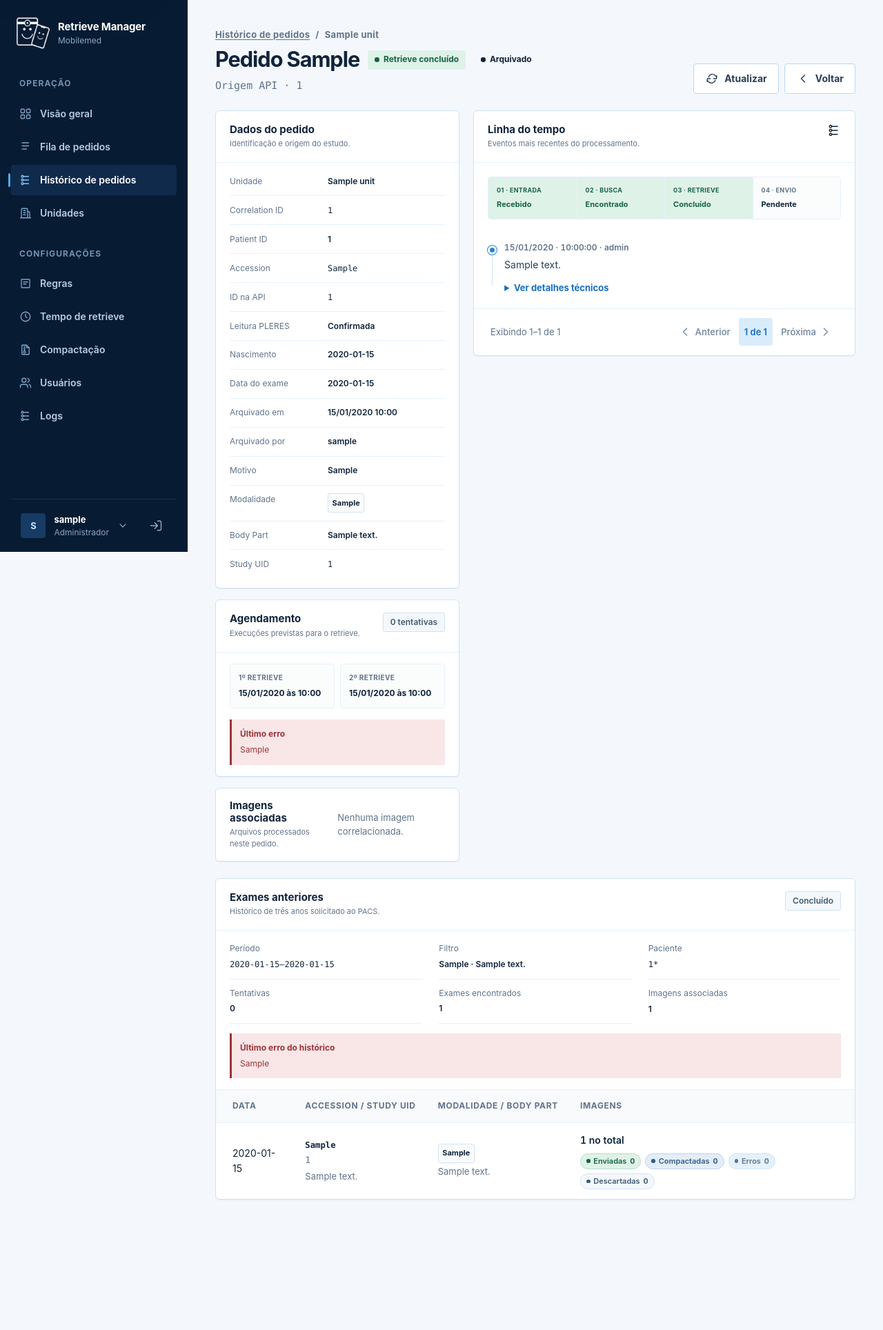
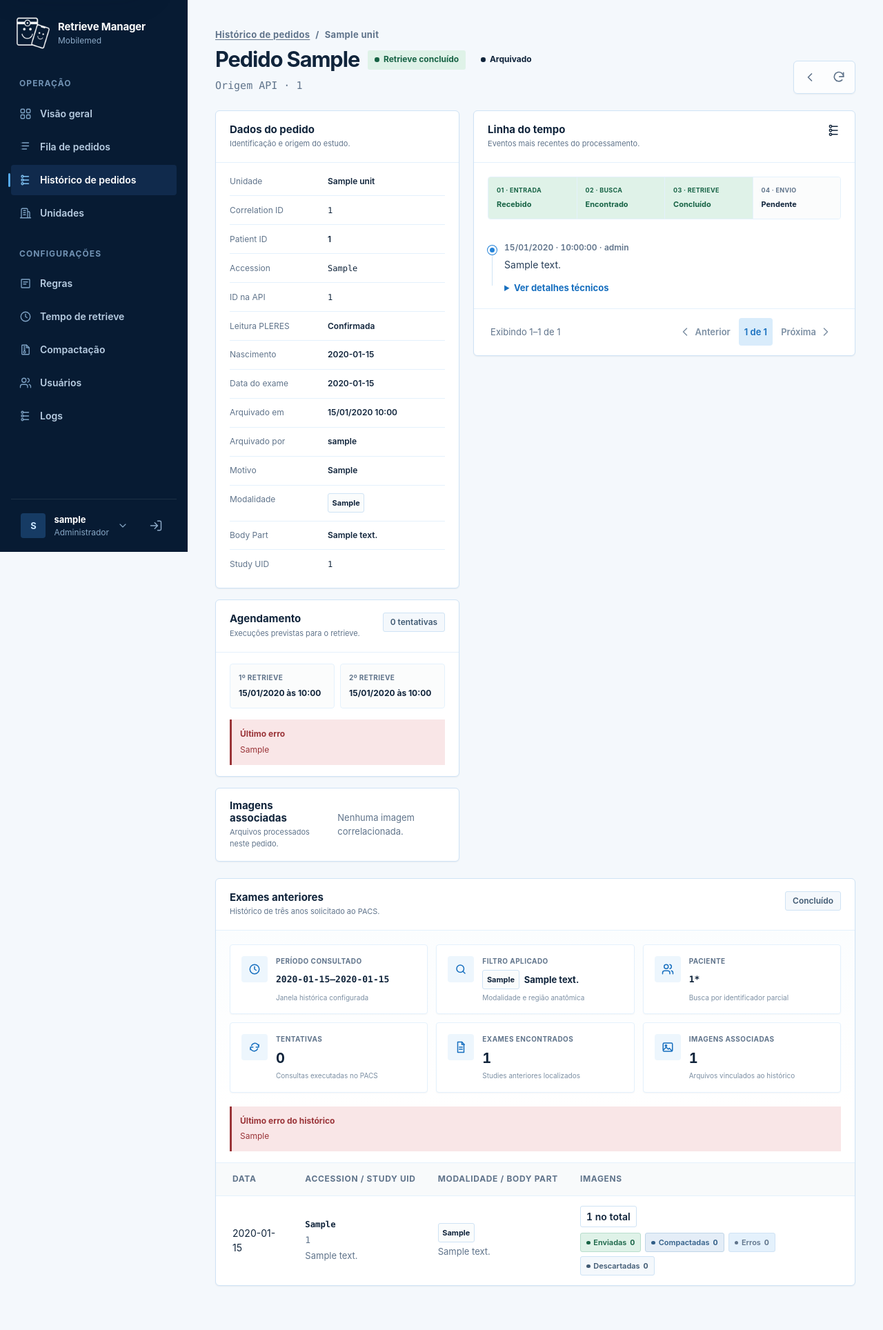
Before and after one commit to LucasMobile/RetrieveManager, a FastAPI app: page /orders/1 in a window 1280 px wide. Shown: the whole page at 69% size. Before the commit the page ends 1739 px from the top, so only its background shows below. Run offline with FastAPI, Linux system fonts and the light colour scheme; the visitor is signed in with stand-in values (Sample User, id 1); tables that the repository leaves empty hold one stand-in row (values such as "Sample post"); some libraries are stand-ins or nearby versions.

Commit message:
Improve order detail actions and history layout

```diff
--- a/app/static/app.css
+++ b/app/static/app.css
@@ -544,17 +544,31 @@ input[type="checkbox"] { width: 1.125rem; min-height: 1.125rem; accent-color: va
 .retrieve-schedule span { display: block; color: var(--color-neutral-600); font-size: .625rem; font-weight: 650; letter-spacing: .04em; text-transform: uppercase; }
 .retrieve-schedule strong { display: block; margin-top: .35rem; font-size: .75rem; }
 .order-error { display: grid; gap: .25rem; margin: 0 1.25rem var(--space-4); padding: var(--space-3); border-left: .1875rem solid var(--color-danger-700); background: var(--color-danger-100); color: var(--color-danger-700); font-size: .75rem; }
-.order-history-summary { display: grid; grid-template-columns: repeat(3, minmax(0, 1fr)); gap: 0 var(--space-6); }
-.order-history-summary > div { grid-template-columns: 1fr; gap: .25rem; }
-.order-history-panel__actions { padding: 0 1.25rem var(--space-5); }
+.order-detail-actions { gap: var(--space-3); }
+.order-detail-actions__group { display: inline-flex; align-items: center; gap: .25rem; padding: .25rem; border: 1px solid var(--color-neutral-200); border-radius: var(--radius-lg); background: rgba(255, 255, 255, .72); box-shadow: var(--shadow-xs); }
+.order-detail-actions__group--operations { border-color: #bfd5e8; background: var(--color-primary-50); }
+.order-action-icon { width: 2.375rem; height: 2.375rem; border-radius: var(--radius-md); }
+.order-action-icon .icon { width: 1.25rem; height: 1.25rem; stroke-width: 2; }
+.order-action-icon--primary { color: var(--color-primary-700); }
+.order-action-icon--primary:hover, .order-action-icon--primary:focus-visible { border-color: #a9cce4; background: var(--color-white); }
+.order-panel__header-actions { display: flex; align-items: center; gap: var(--space-2); }
+.order-history-summary { display: grid; grid-template-columns: repeat(3, minmax(0, 1fr)); gap: var(--space-3); padding: var(--space-5) 1.25rem; background: linear-gradient(180deg, #fbfdfe 0%, var(--color-white) 100%); }
+.order-history-summary > .history-metric { display: grid; grid-template-columns: 2.375rem minmax(0, 1fr); gap: var(--space-3); min-width: 0; min-height: 6.25rem; padding: var(--space-4); border: 1px solid var(--color-neutral-100); border-radius: var(--radius-md); background: var(--color-white); box-shadow: 0 1px 2px rgba(7, 31, 49, .04); }
+.history-metric__icon { display: grid; width: 2.375rem; height: 2.375rem; place-items: center; border-radius: var(--radius-md); background: var(--color-primary-50); color: var(--color-primary-700); }
+.history-metric__icon .icon { width: 1.125rem; height: 1.125rem; stroke-width: 2; }
+.history-metric__content { min-width: 0; }
+.history-metric__label { display: block; color: var(--color-neutral-600); font-size: .625rem; font-weight: 700; letter-spacing: .045em; text-transform: uppercase; }
+.history-metric__value { display: flex; min-height: 1.75rem; align-items: center; gap: .45rem; margin-top: .3rem; overflow-wrap: anywhere; color: var(--color-neutral-950); font-size: .8125rem; font-weight: 680; }
+.history-metric__number { font-size: 1.25rem; font-variant-numeric: tabular-nums; line-height: 1; }
+.history-metric__hint { display: block; margin-top: .35rem; color: var(--color-neutral-500); font-size: .625rem; line-height: 1.35; }
 .order-history-panel__empty { margin: 0; padding: var(--space-5) 1.25rem; }
 .order-history-table { border-top: 1px solid var(--color-neutral-100); }
 .order-history-table .data-table { min-width: 56rem; }
-.image-total { font-variant-numeric: tabular-nums; }
-.image-status-badges { display: flex; flex-wrap: wrap; gap: .375rem; margin-top: .5rem; }
+.image-total { display: inline-flex; min-height: 1.75rem; align-items: center; padding: .25rem .5rem; border: 1px solid var(--color-neutral-200); border-radius: var(--radius-sm); background: var(--color-white); font-variant-numeric: tabular-nums; }
+.image-status-badges { display: flex; flex-wrap: wrap; align-items: stretch; gap: .375rem; margin-top: .5rem; }
 .image-status-badge {
-  display: inline-flex; align-items: center; gap: .3rem; padding: .25rem .5rem;
-  border: 1px solid transparent; border-radius: 999px; font-size: .6875rem;
+  display: inline-flex; min-height: 1.75rem; align-items: center; gap: .3rem; padding: .25rem .5rem;
+  border: 1px solid transparent; border-radius: var(--radius-sm); font-size: .6875rem;
   font-weight: 600; line-height: 1.2; white-space: nowrap;
 }
 .image-status-badge::before { width: .35rem; height: .35rem; flex: 0 0 auto; border-radius: 50%; background: currentColor; content: ""; }
@@ -1141,7 +1155,9 @@ input[type="checkbox"] { width: 1.125rem; min-height: 1.125rem; accent-color: va
   .logs-filter__search { grid-column: auto; }
   .logs-table-card__header { align-items: flex-start; flex-direction: column; }
   .orders-table-card__header { align-items: flex-start; flex-direction: column; }
-  .order-detail-header .page-header__actions, .order-detail-header .inline-form { width: 100%; }
+  .order-detail-header .page-header__actions { width: 100%; }
+  .order-detail-header .inline-form { width: auto; }
+  .order-detail-actions { justify-content: flex-end; }
   .order-detail-title { align-items: flex-start; flex-direction: column; }
   .order-data-list > div { grid-template-columns: 1fr; gap: .2rem; }
   .retrieve-schedule, .flow-progress { grid-template-columns: 1fr 1fr; }
--- a/app/templates/base.html
+++ b/app/templates/base.html
@@ -9,7 +9,7 @@
   <link rel="icon" type="image/svg+xml" href="/static/favicon.svg?v=2">
   <link rel="alternate icon" type="image/x-icon" href="/static/favicon.ico?v=1">
   <title>{% block title %}Retrieve Manager{% endblock %}</title>
-  <link rel="stylesheet" href="/static/app.css?v=28">
+  <link rel="stylesheet" href="/static/app.css?v=29">
   <script src="/static/app.js?v=12" defer></script>
 </head>
 <body>
--- a/app/templates/error.html
+++ b/app/templates/error.html
@@ -8,7 +8,7 @@
   <link rel="icon" type="image/svg+xml" href="/static/favicon.svg?v=2">
   <link rel="alternate icon" type="image/x-icon" href="/static/favicon.ico?v=1">
   <title>{{ status_code }} · Retrieve Manager</title>
-  <link rel="stylesheet" href="/static/app.css?v=28">
+  <link rel="stylesheet" href="/static/app.css?v=29">
 </head>
 <body>
 <main class="error-page">
--- a/app/templates/icons.html
+++ b/app/templates/icons.html
@@ -40,6 +40,8 @@
     <path d="m8 5 11 7-11 7Z" />
   {% elif name == "retry" %}
     <path d="M20 7v5h-5M4 17v-5h5" /><path d="M6.1 9a7 7 0 0 1 11.5-2.6L20 9M4 15l2.4 2.6A7 7 0 0 0 17.9 15" />
+  {% elif name == "refresh" %}
+    <path d="M20 11a8 8 0 1 0-2.35 5.65" /><path d="M20 4v7h-7" />
   {% elif name == "rules" %}
     <rect x="4" y="4" width="16" height="16" rx="1" /><path d="M8 9h8M8 13h5" />
   {% elif name == "save" %}
--- a/app/templates/login.html
+++ b/app/templates/login.html
@@ -9,7 +9,7 @@
   <link rel="icon" type="image/svg+xml" href="/static/favicon.svg?v=2">
   <link rel="alternate icon" type="image/x-icon" href="/static/favicon.ico?v=1">
   <title>Entrar · Retrieve Manager</title>
-  <link rel="stylesheet" href="/static/app.css?v=28">
+  <link rel="stylesheet" href="/static/app.css?v=29">
   <script src="/static/app.js?v=10" defer></script>
 </head>
 <body class="login-page">
--- a/app/templates/order_detail.html
+++ b/app/templates/order_detail.html
@@ -25,24 +25,30 @@
       </div>
       <p class="page-header__description mono">Origem API{% if order.source_id %} · {{ order.source_id }}{% endif %}</p>
     </div>
-    <div class="page-header__actions">
-      <a class="btn btn--secondary" href="/orders/{{ order.id }}">{{ icon("retry") }} Atualizar</a>
+    <div class="page-header__actions order-detail-actions">
+      <div class="order-detail-actions__group" aria-label="Navegação e atualização">
+        <a class="action-icon order-action-icon" href="{{ '/orders/history' if order.archived_at else '/orders' }}" aria-label="Voltar" data-tooltip="Voltar" title="Voltar">{{ icon("arrow-left") }}</a>
+        <a class="action-icon order-action-icon" href="/orders/{{ order.id }}" aria-label="Atualizar informações" data-tooltip="Atualizar informações" title="Atualizar informações">{{ icon("refresh") }}</a>
+      </div>
       {% if user.role == 'admin' and not order.archived_at %}
+      <div class="order-detail-actions__group order-detail-actions__group--operations" aria-label="Ações do pedido">
       {% if order.study_uid %}
       <form class="inline-form" method="post" action="/orders/{{ order.id }}/retrieve-now" data-confirm="Executar um C-MOVE adicional do exame atual agora? O agendamento normal será mantido." data-confirm-label="Executar retrieve agora">
         {{ csrf_input(request) }}
-        <button class="btn btn--primary" type="submit"{% if not can_manual_move %} disabled title="{{ 'C-MOVE manual já solicitado' if manual_move_active else 'Aguarde o C-MOVE atual terminar' }}"{% endif %}>{{ icon("play") }} Retrieve agora</button>
+        <button class="action-icon order-action-icon order-action-icon--primary{% if not can_manual_move %} is-disabled{% endif %}" type="submit" aria-label="Retrieve agora" data-tooltip="{{ 'Retrieve agora' if can_manual_move else ('C-MOVE manual já solicitado' if manual_move_active else 'Aguarde o C-MOVE atual terminar') }}" title="{{ 'Retrieve agora' if can_manual_move else ('C-MOVE manual já solicitado' if manual_move_active else 'Aguarde o C-MOVE atual terminar') }}"{% if not can_manual_move %} disabled{% endif %}>{{ icon("play") }}</button>
       </form>
       {% endif %}
       {% if order.can_reprocess and order.can_archive %}
-      {{ post_action(request, '/orders/' ~ order.id ~ '/retry', 'btn btn--primary', 'Reprocessar pedido', icon_name='retry', text='Reprocessar', confirm='Reprocessar este pedido? Um novo retrieve será iniciado e as imagens serão reenviadas para a nuvem.', confirm_label='Reprocessar pedido') }}
-      {{ post_action(request, '/orders/' ~ order.id ~ '/delete', 'btn btn--danger', 'Arquivar pedido', icon_name='trash', text='Arquivar', confirm='Arquivar este pedido? Todos os dados, eventos e vínculos serão preservados.', confirm_label='Arquivar pedido') }}
+      {{ post_action(request, '/orders/' ~ order.id ~ '/retry', 'action-icon order-action-icon order-action-icon--primary', 'Reprocessar pedido', icon_name='retry', tooltip='Reprocessar pedido', confirm='Reprocessar este pedido? Um novo retrieve será iniciado e as imagens serão reenviadas para a nuvem.', confirm_label='Reprocessar pedido') }}
       {% endif %}
       {% if order.can_cancel %}
-      {{ post_action(request, '/orders/' ~ order.id ~ '/cancel', 'btn btn--secondary', 'Cancelar pedido', text='Cancelar', confirm='Cancelar este pedido? O processamento atual será interrompido.', confirm_label='Cancelar pedido') }}
+      {{ post_action(request, '/orders/' ~ order.id ~ '/cancel', 'action-icon order-action-icon', 'Cancelar pedido', icon_name='x-circle', tooltip='Cancelar pedido', confirm='Cancelar este pedido? O processamento atual será interrompido.', confirm_label='Cancelar pedido') }}
       {% endif %}
+      {% if order.can_reprocess and order.can_archive %}
+      {{ post_action(request, '/orders/' ~ order.id ~ '/delete', 'action-icon action-icon--danger order-action-icon', 'Arquivar pedido', icon_name='trash', tooltip='Arquivar pedido', confirm='Arquivar este pedido? Todos os dados, eventos e vínculos serão preservados.', confirm_label='Arquivar pedido') }}
       {% endif %}
-      <a class="btn btn--secondary" href="{{ '/orders/history' if order.archived_at else '/orders' }}">{{ icon("arrow-left") }} Voltar</a>
+      </div>
+      {% endif %}
     </div>
   </header>
 
@@ -122,31 +128,49 @@
   <section class="surface order-panel order-history-panel" aria-labelledby="prior-title">
     <header class="order-panel__header">
       <div><h2 id="prior-title">Exames anteriores</h2><p>Histórico de três anos solicitado ao PACS.</p></div>
-      <span class="chip">{{ prior_status_label }}</span>
+      <div class="order-panel__header-actions">
+        <span class="chip">{{ prior_status_label }}</span>
+        {% if user.role == 'admin' and not order.archived_at and order.prior_status in ('done', 'error') %}
+        <form class="inline-form" method="post" action="/orders/{{ order.id }}/retry-prior" data-confirm="Executar novamente o retrieve de exames anteriores?" data-confirm-label="Reprocessar histórico">
+          {{ csrf_input(request) }}
+          <button class="action-icon order-action-icon" type="submit" aria-label="Reprocessar histórico" data-tooltip="Reprocessar histórico" title="Reprocessar histórico">{{ icon("retry") }}</button>
+        </form>
+        {% endif %}
+      </div>
     </header>
     {% if order.prior_status == 'disabled' %}
     <p class="muted small order-history-panel__empty">O retrieve histórico estava desativado para esta unidade.</p>
     {% else %}
-    <dl class="order-data-list order-history-summary">
-      <div><dt>Período</dt><dd class="mono">{{ order.prior_date_from }}–{{ order.prior_date_to }}</dd></div>
-      <div><dt>Filtro</dt><dd>{{ order.modality or '—' }} · {{ order.body_part or 'Body Part vazio' }}</dd></div>
-      <div><dt>Paciente</dt><dd class="mono">{{ order.pat_id }}*</dd></div>
-      <div><dt>Tentativas</dt><dd>{{ order.prior_attempts }}</dd></div>
-      <div><dt>Exames encontrados</dt><dd>{{ historical_studies|length }}</dd></div>
-      <div><dt>Imagens associadas</dt><dd>{{ historical_total_images }}</dd></div>
-    </dl>
+    <div class="order-history-summary" aria-label="Resumo do histórico">
+      <div class="history-metric">
+        <span class="history-metric__icon">{{ icon("clock") }}</span>
+        <div class="history-metric__content"><span class="history-metric__label">Período consultado</span><strong class="history-metric__value mono">{{ order.prior_date_from }}–{{ order.prior_date_to }}</strong><span class="history-metric__hint">Janela histórica configurada</span></div>
+      </div>
+      <div class="history-metric">
+        <span class="history-metric__icon">{{ icon("search") }}</span>
+        <div class="history-metric__content"><span class="history-metric__label">Filtro aplicado</span><strong class="history-metric__value"><span class="modality-mark">{{ order.modality or '—' }}</span><span>{{ order.body_part or 'Body Part vazio' }}</span></strong><span class="history-metric__hint">Modalidade e região anatômica</span></div>
+      </div>
+      <div class="history-metric">
+        <span class="history-metric__icon">{{ icon("users") }}</span>
+        <div class="history-metric__content"><span class="history-metric__label">Paciente</span><strong class="history-metric__value mono">{{ order.pat_id }}*</strong><span class="history-metric__hint">Busca por identificador parcial</span></div>
+      </div>
+      <div class="history-metric">
+        <span class="history-metric__icon">{{ icon("retry") }}</span>
+        <div class="history-metric__content"><span class="history-metric__label">Tentativas</span><strong class="history-metric__value history-metric__number">{{ order.prior_attempts }}</strong><span class="history-metric__hint">Consultas executadas no PACS</span></div>
+      </div>
+      <div class="history-metric">
+        <span class="history-metric__icon">{{ icon("file") }}</span>
+        <div class="history-metric__content"><span class="history-metric__label">Exames encontrados</span><strong class="history-metric__value history-metric__number">{{ historical_studies|length }}</strong><span class="history-metric__hint">Studies anteriores localizados</span></div>
+      </div>
+      <div class="history-metric">
+        <span class="history-metric__icon">{{ icon("image") }}</span>
+        <div class="history-metric__content"><span class="history-metric__label">Imagens associadas</span><strong class="history-metric__value history-metric__number">{{ historical_total_images }}</strong><span class="history-metric__hint">Arquivos vinculados ao histórico</span></div>
+      </div>
+    </div>
     {% if order.prior_status == 'done' and not historical_studies %}
     <p class="muted small order-history-panel__empty">Nenhum exame anterior foi localizado para o paciente dentro do período e dos filtros configurados.</p>
     {% endif %}
     {% if order.prior_last_error %}<div class="order-error"><strong>Último erro do histórico</strong><span>{{ order.prior_last_error }}</span></div>{% endif %}
-    {% if user.role == 'admin' and not order.archived_at and order.prior_status in ('done', 'error') %}
-    <div class="order-history-panel__actions">
-      <form method="post" action="/orders/{{ order.id }}/retry-prior" data-confirm="Executar novamente o retrieve de exames anteriores?" data-confirm-label="Reprocessar histórico">
-        {{ csrf_input(request) }}
-        <button class="btn btn--secondary" type="submit">{{ icon("retry") }} Reprocessar histórico</button>
-      </form>
-    </div>
-    {% endif %}
     {% if historical_studies %}
     <div class="table-wrap order-history-table">
       <table class="data-table">
```
